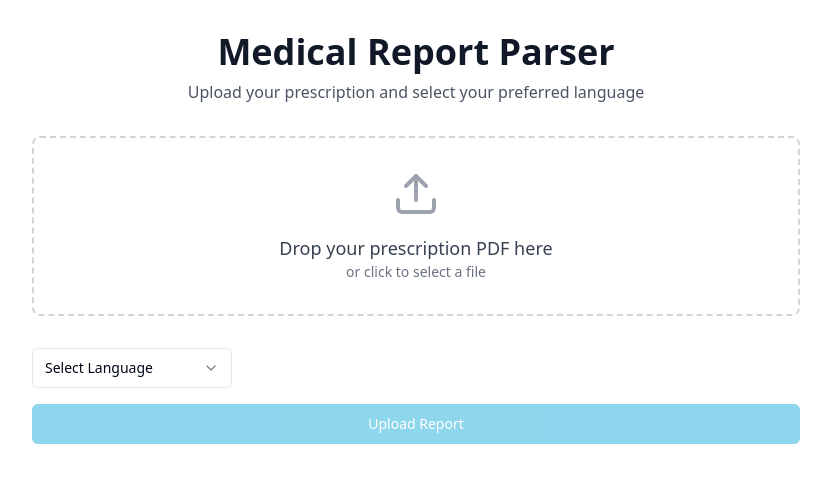
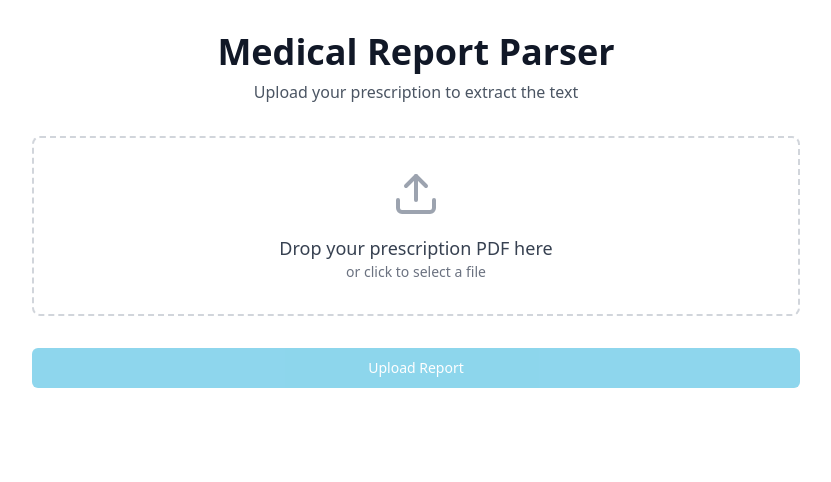
Before and after one commit to probablydhruv/mediparsify, a React (Vite) app: page / in a window 1280 px wide. Shown: the top 482 px of the page, without its empty margins (224-1055 px from the left). Built offline with nearby package versions, Linux system fonts and the light colour scheme.

Commit message:
Remove LanguageSelect component temporarily
This commit removes the LanguageSelect component from the application as per the request. Further modifications may be needed in related components to ensure proper functionality.
[skip gpt_engineer]

```diff
--- a/src/components/LanguageSelect.tsx
+++ /dev/null
@@ -1,39 +0,0 @@
-import {
-  Select,
-  SelectContent,
-  SelectItem,
-  SelectTrigger,
-  SelectValue,
-} from "@/components/ui/select";
-
-const languages = [
-  { value: "hi", label: "Hindi" },
-  { value: "bn", label: "Bengali" },
-  { value: "te", label: "Telugu" },
-  { value: "mr", label: "Marathi" },
-  { value: "ta", label: "Tamil" },
-  { value: "gu", label: "Gujarati" },
-  { value: "kn", label: "Kannada" },
-  { value: "ml", label: "Malayalam" },
-];
-
-interface LanguageSelectProps {
-  onLanguageSelect: (language: string) => void;
-}
-
-export const LanguageSelect = ({ onLanguageSelect }: LanguageSelectProps) => {
-  return (
-    <Select onValueChange={onLanguageSelect}>
-      <SelectTrigger className="w-full md:w-[200px]">
-        <SelectValue placeholder="Select Language" />
-      </SelectTrigger>
-      <SelectContent>
-        {languages.map((language) => (
-          <SelectItem key={language.value} value={language.value}>
-            {language.label}
-          </SelectItem>
-        ))}
-      </SelectContent>
-    </Select>
-  );
-};
--- a/src/pages/Index.tsx
+++ b/src/pages/Index.tsx
@@ -1,6 +1,5 @@
 import { useState } from "react";
 import { FileUpload } from "@/components/FileUpload";
-import { LanguageSelect } from "@/components/LanguageSelect";
 import { Button } from "@/components/ui/button";
 import { useToast } from "@/hooks/use-toast";
 import { Loader2 } from "lucide-react";
@@ -8,7 +7,6 @@ import { supabase } from "@/integrations/supabase/client";
 
 const Index = () => {
   const [selectedFile, setSelectedFile] = useState<File | null>(null);
-  const [selectedLanguage, setSelectedLanguage] = useState<string>("");
   const [isProcessing, setIsProcessing] = useState(false);
   const [isUploaded, setIsUploaded] = useState(false);
   const [extractedText, setExtractedText] = useState<string>("");
@@ -31,14 +29,8 @@ const Index = () => {
     console.log("Resetting form");
     setSelectedFile(null);
     setIsUploaded(false);
-    setSelectedLanguage("");
     setExtractedText("");
     setFileId("");
-  };
-
-  const handleLanguageSelect = (language: string) => {
-    console.log("Language selected:", language);
-    setSelectedLanguage(language);
   };
 
   const handleProcess = async () => {
@@ -88,7 +80,7 @@ const Index = () => {
             Medical Report Parser
           </h1>
           <p className="text-gray-600">
-            Upload your prescription and select your preferred language
+            Upload your prescription to extract the text
           </p>
         </div>
 
@@ -99,13 +91,9 @@ const Index = () => {
         />
 
         <div className="space-y-4">
-          <LanguageSelect
-            onLanguageSelect={handleLanguageSelect}
-          />
-
           <Button
             onClick={handleProcess}
-            disabled={!isUploaded || !selectedLanguage || isProcessing}
+            disabled={!isUploaded || isProcessing}
             className="w-full bg-medical-bright hover:bg-medical-sky text-white transition-colors"
           >
             {isProcessing ? (
@@ -121,7 +109,6 @@ const Index = () => {
           </Button>
         </div>
 
-        {/* Temporary text display for testing */}
         {extractedText && (
           <div className="mt-8 p-4 bg-gray-50 rounded-lg">
             <h3 className="text-lg font-semibold mb-2">Extracted Text (Testing Only):</h3>
```
